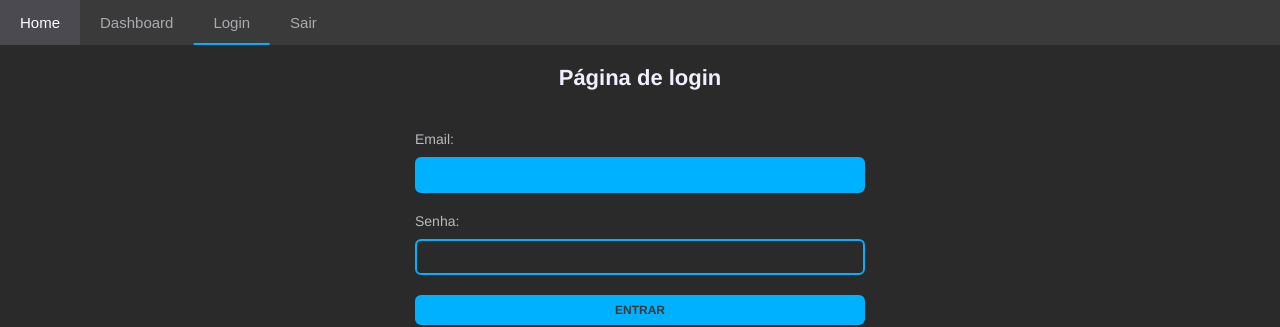
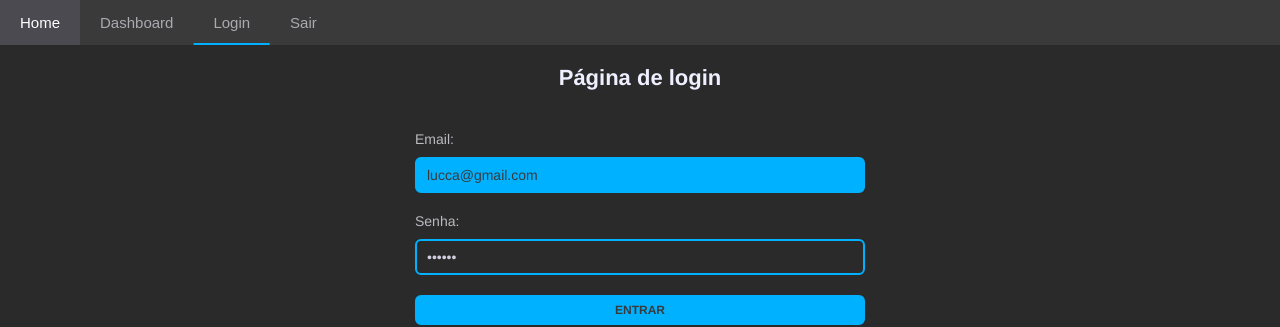
Before and after one commit to LucasLuccaCode/react-router-authentication, a React (Vite) app: page /login in a window 1280 px wide. Shown: the top 327 px of the page. Built offline with nearby package versions, Linux system fonts and the light colour scheme.

Commit message:
feat: started authentication context

```diff
--- a/src/components/UserForm/index.jsx
+++ b/src/components/UserForm/index.jsx
@@ -1,14 +1,7 @@
 import { Form, Link } from "react-router-dom"
 import "./styles.css"
 
-export default function UserForm({ action, btnText }) {
-
-  const handleForm = (e) => {
-    e.preventDefault()
-    const formData = new FormData(e.target)
-    const data = Object.fromEntries(formData)
-    console.log(data)
-  }
+export default function UserForm({ btnText, handleForm }) {
 
   return (
     <Form method="POST" onSubmit={handleForm} className="c-form max-width">
@@ -20,7 +13,8 @@ export default function UserForm({ action, btnText }) {
           id="email"
           required
           autoFocus
-        />
+          defaultValue="lucca@gmail.com"
+          />
       </div>
       <div className="c-form__input">
         <label htmlFor="password">Senha: </label>
@@ -28,6 +22,7 @@ export default function UserForm({ action, btnText }) {
           type="password"
           name="password"
           id="password"
+          defaultValue="123456"
           required
         />
       </div>
--- /dev/null
+++ b/src/contexts/AuthContext.jsx
@@ -0,0 +1,19 @@
+import { createContext, useContext, useState } from "react";
+
+const AuthContext = createContext()
+
+export function AuthProvider({ children }) {
+  const [user, setUser] = useState(null)
+
+  const value = { user }
+
+  return (
+    <AuthContext.Provider value={value}>
+      {children}
+    </AuthContext.Provider>
+  )
+}
+
+export function useAuth() {
+  return useContext(AuthContext)
+}
--- a/src/main.jsx
+++ b/src/main.jsx
@@ -1,12 +1,15 @@
 import React from 'react'
 import ReactDOM from 'react-dom/client'
 import { RouterProvider } from 'react-router-dom'
+import { AuthProvider } from './contexts/AuthContext'
 import './index.css'
 
 import router from "./routes/index"
 
 ReactDOM.createRoot(document.getElementById('root')).render(
   <React.StrictMode>
-    <RouterProvider router={router} />
+    <AuthProvider>
+      <RouterProvider router={router} />
+    </AuthProvider>
   </React.StrictMode>,
 )
--- a/src/pages/Login/index.jsx
+++ b/src/pages/Login/index.jsx
@@ -1,11 +1,23 @@
 import UserForm from "../../components/UserForm"
+import { useAuth } from "../../contexts/AuthContext"
 
 export default function Login() {
+  const { user } = useAuth()
+
+  console.log(user)
+
+  const handleSigInForm = (e) => {
+    e.preventDefault()
+    const formData = new FormData(e.target)
+    const data = Object.fromEntries(formData)
+    console.log(data)
+  }
+
   return (
     <div className="c-login">
       <h1>Página de login</h1>
 
-      <UserForm action="login" btnText="Entrar" handleForm={() => { }} />
+      <UserForm action="login" btnText="Entrar" handleForm={handleSigInForm} />
     </div>
   )
 }
```
